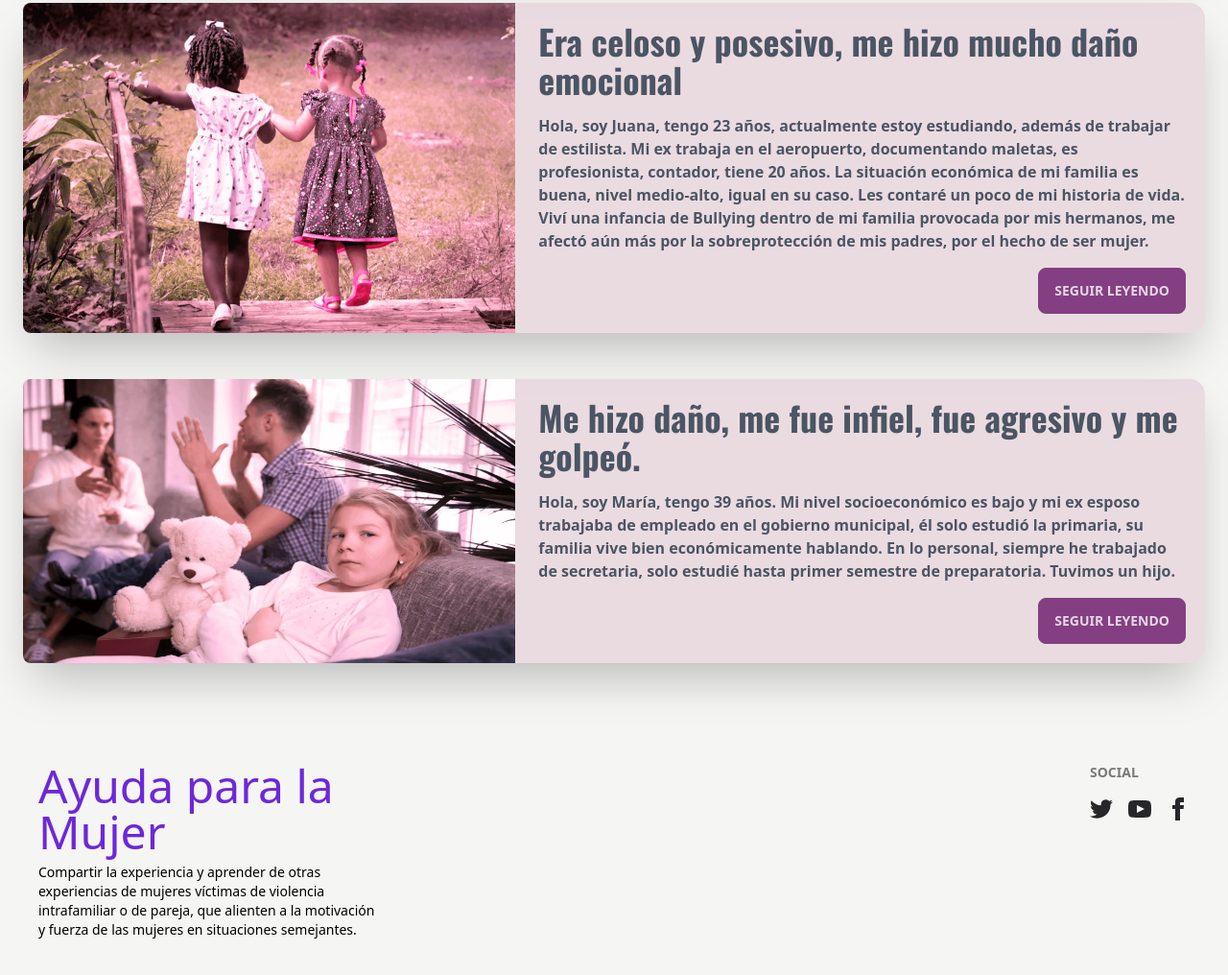
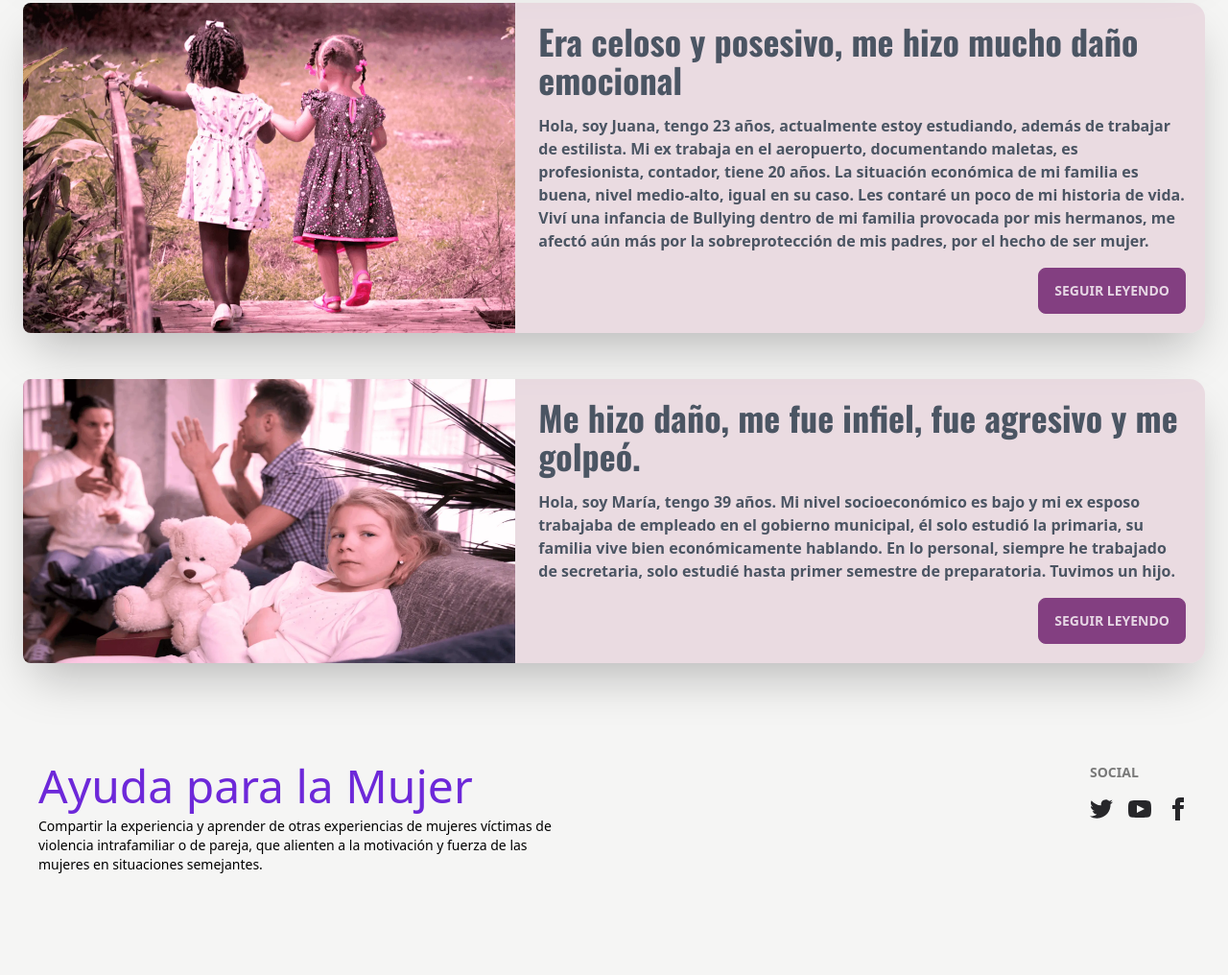
Before and after one commit to kawpls/servicio-social-udg, an Eleventy site: page src/blog/index.njk in a window 1280 px wide. Shown: the part 780-1796 px from the top of the page at 96% size. After the commit the page ends 1731 px from the top, so only its background shows below. Built offline with nearby package versions, Linux system fonts and the light colour scheme; Eleventy itself is replaced by a stand-in of ours; files that its build step writes are made by us from their sources.

Commit message:
Update Footer

```diff
--- a/src/_includes/partials/footer.njk
+++ b/src/_includes/partials/footer.njk
@@ -1,5 +1,5 @@
 <footer class="p-10 footer text-neutral-content">
-  <div class="md:w-1/3">
+  <div class="md:w-1/2">
     <p class="text-5xl text-violet-700">Ayuda para la Mujer</p>
     <p class="text-black ">Compartir la experiencia y aprender de
   otras experiencias de mujeres víctimas
```
